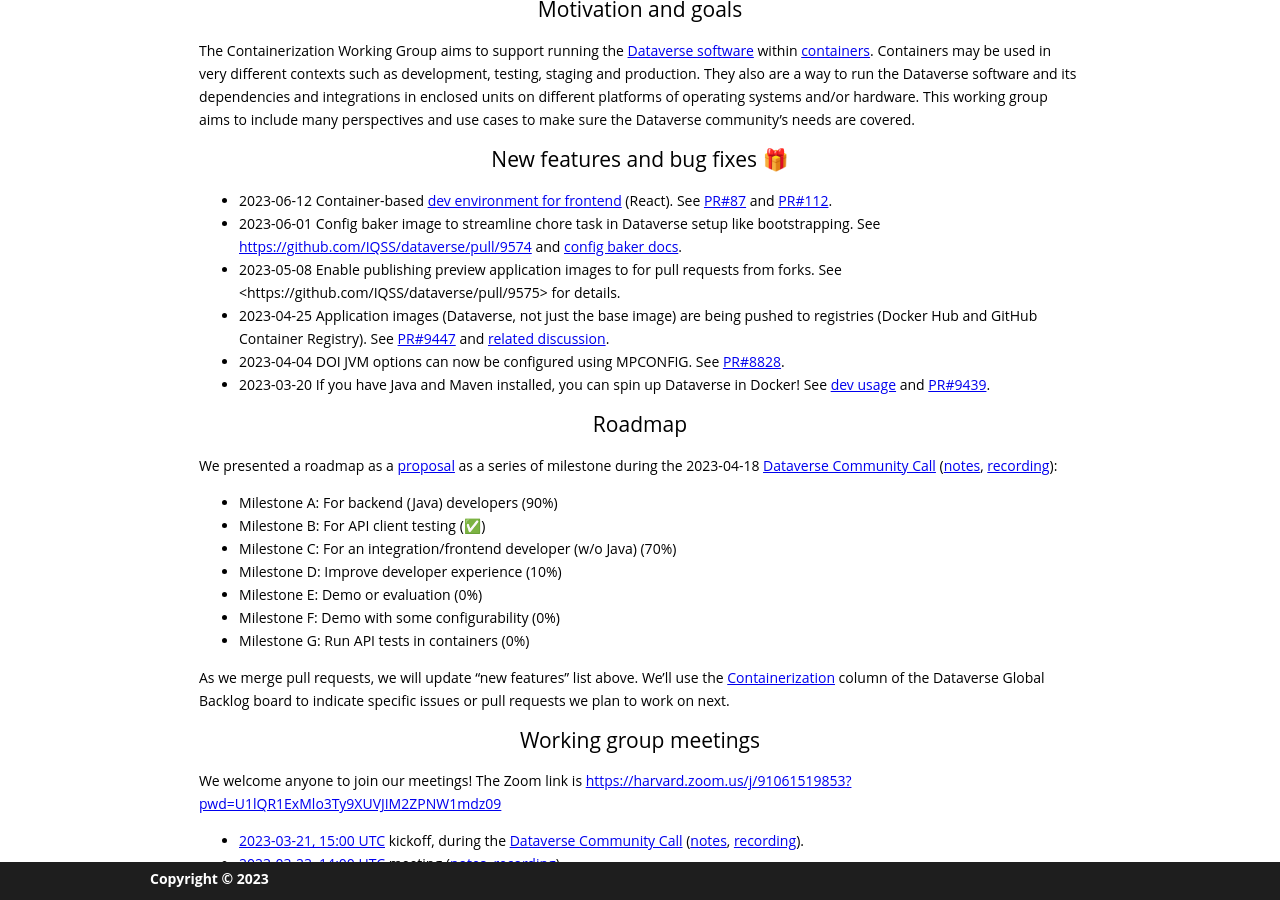
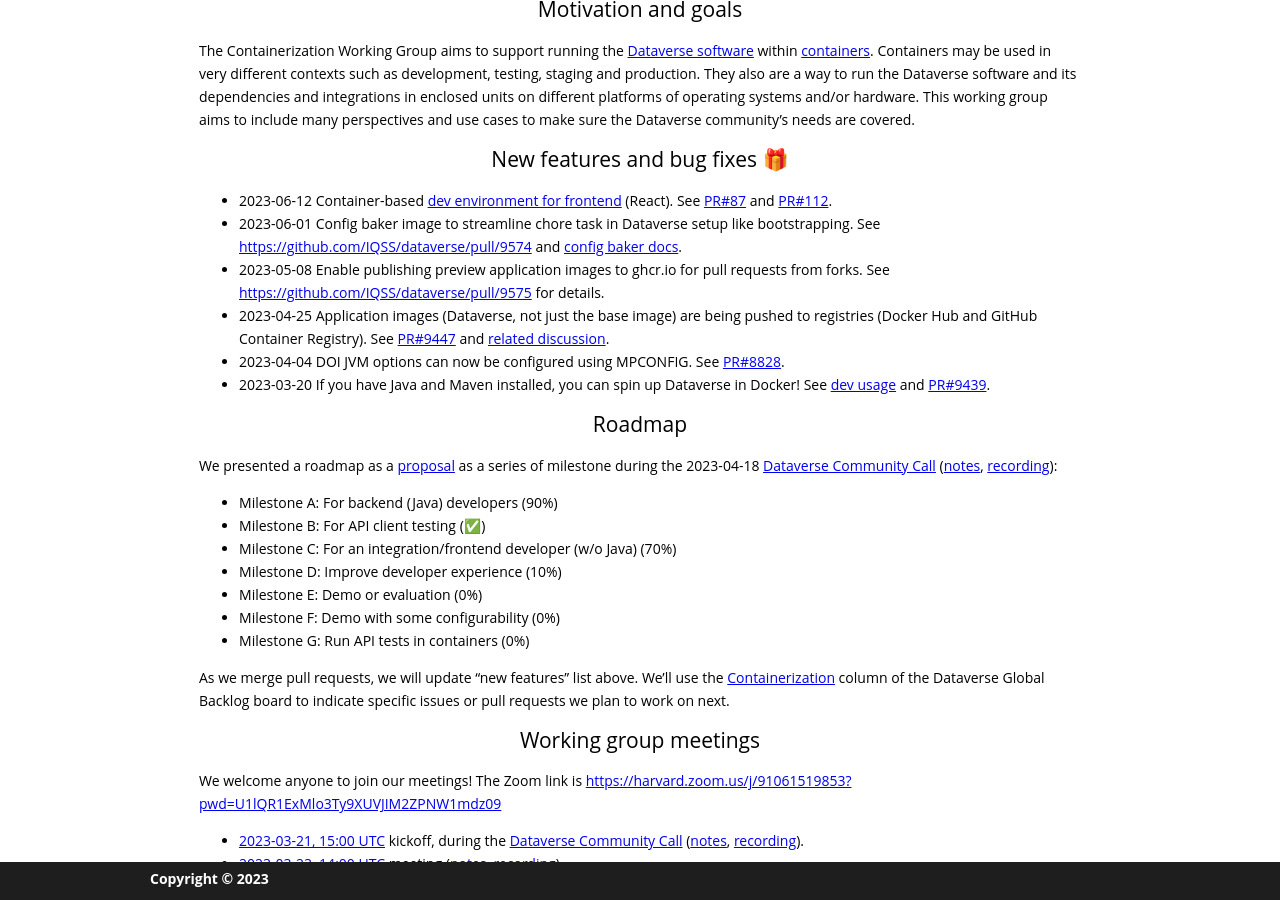
Before and after one commit to gdcc/ct.gdcc.io, a Jekyll site: the page built from index.md, in a window 1280 px wide and 900 px high, scrolled down 561 px. Built offline with Jekyll 4.4.1, drawn with Linux system fonts in a browser that asks for light colours; our own code applies the rules of GitHub Pages for plain Markdown files.

Commit message:
remove < > around ghcr.io

```diff
--- a/index.md
+++ b/index.md
@@ -13,7 +13,7 @@ This working group aims to include many perspectives and use cases to make sure
 
 - 2023-06-12 Container-based [dev environment for frontend](https://github.com/IQSS/dataverse-frontend#local-development-environment) (React). See [PR#87](https://github.com/IQSS/dataverse-frontend/pull/87) and [PR#112](https://github.com/IQSS/dataverse-frontend/pull/112).
 - 2023-06-01 Config baker image to streamline chore task in Dataverse setup like bootstrapping. See <https://github.com/IQSS/dataverse/pull/9574> and [config baker docs][].
-- 2023-05-08 Enable publishing preview application images to <ghcr.io> for pull requests from forks. See <https://github.com/IQSS/dataverse/pull/9575> for details.
+- 2023-05-08 Enable publishing preview application images to ghcr.io for pull requests from forks. See <https://github.com/IQSS/dataverse/pull/9575> for details.
 - 2023-04-25 Application images (Dataverse, not just the base image) are being pushed to registries (Docker Hub and GitHub Container Registry). See [PR#9447](https://github.com/IQSS/dataverse/pull/9447) and [related discussion](https://dataverse.zulipchat.com/#narrow/stream/375812-containers/topic/push.20to.20registry).
 - 2023-04-04 DOI JVM options can now be configured using MPCONFIG. See [PR#8828](https://github.com/IQSS/dataverse/pull/8828).
 - 2023-03-20 If you have Java and Maven installed, you can spin up Dataverse in Docker! See [dev usage][] and [PR#9439](https://github.com/IQSS/dataverse/pull/9439).
```
